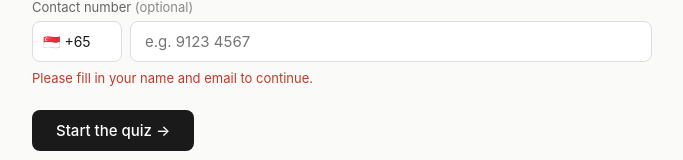
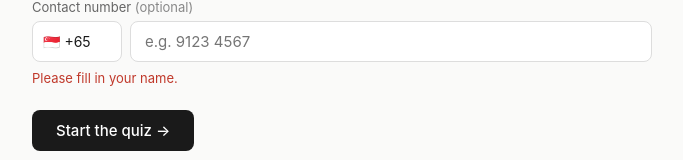
Before and after one commit to bjornngcy-creator/bjorn-risk-quiz, a Next.js app: page / in a window 1280 px wide. Both pictures are taken after a click on the button "Start the quiz →". Shown: the part 518-678 px from the top of the page, without its empty margins (298-981 px from the left). Built offline with nearby package versions, Linux system fonts and the light colour scheme.

Commit message:
Improve email validation with specific error messages

```diff
--- a/pages/index.js
+++ b/pages/index.js
@@ -165,7 +165,8 @@ export default function Home() {
   const progress = screen === 'quiz' ? (currentQ / QUESTIONS.length) * 100 : screen === 'results' ? 100 : 0
 
   function startQuiz() {
-    if (!name.trim() || !email.trim() || !email.includes('@')) {
+    const emailValid = /^[^\s@]+@[^\s@]+\.[^\s@]+$/.test(email.trim())
+    if (!name.trim() || !email.trim() || !emailValid) {
       setIntroError(true)
       return
     }
@@ -273,7 +274,11 @@ export default function Home() {
                 </div>
               </div>
 
-              {introError && <p style={styles.errorMsg}>Please fill in your name and email to continue.</p>}
+              {introError && (
+                <p style={styles.errorMsg}>
+                  {!name.trim() ? 'Please fill in your name.' : !email.trim() || !/^[^\s@]+@[^\s@]+\.[^\s@]+$/.test(email.trim()) ? 'Please enter a valid email address (e.g. sarah@gmail.com).' : 'Please fill in your name and email to continue.'}
+                </p>
+              )}
 
               <button style={styles.btnPrimary} onClick={startQuiz}>Start the quiz →</button>
             </div>
```
